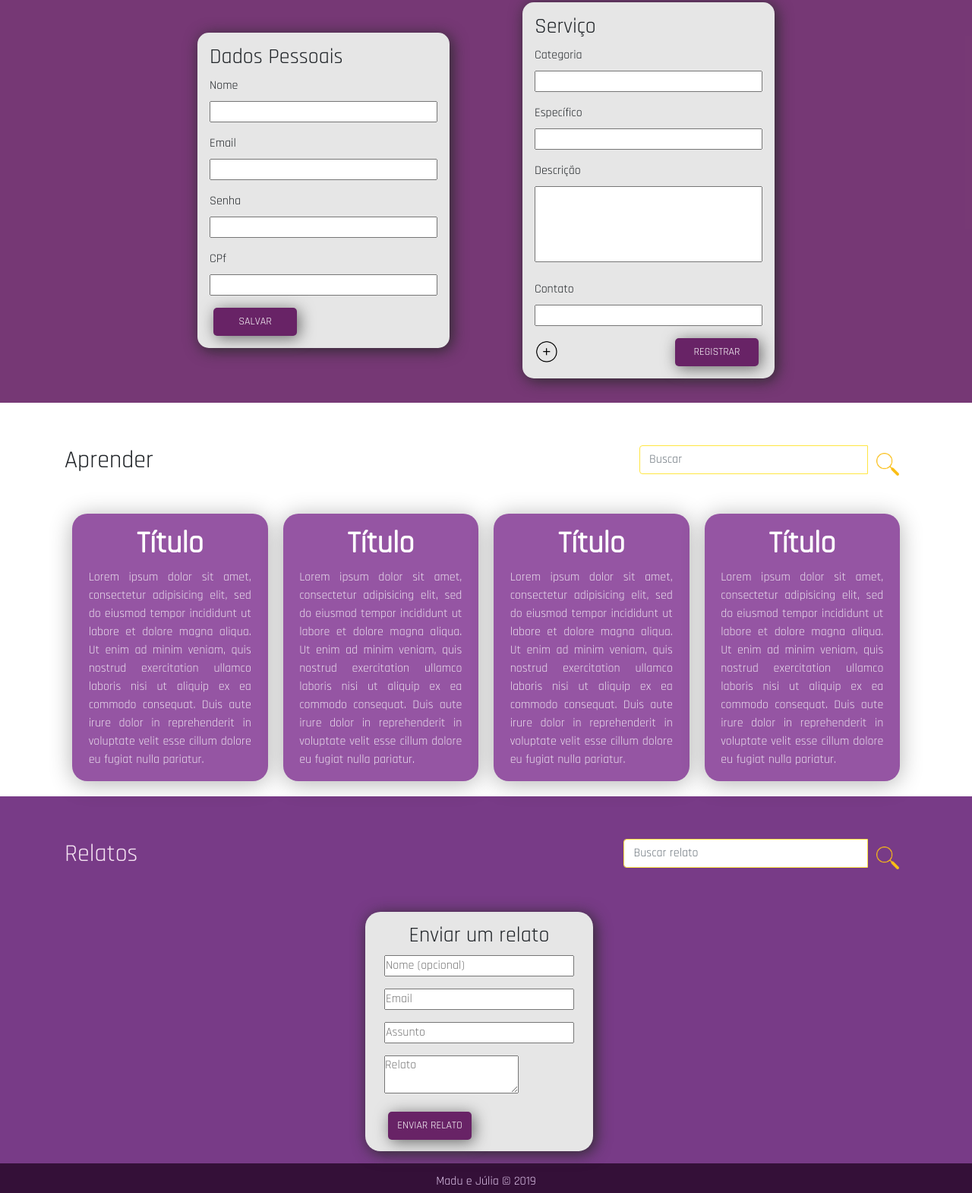
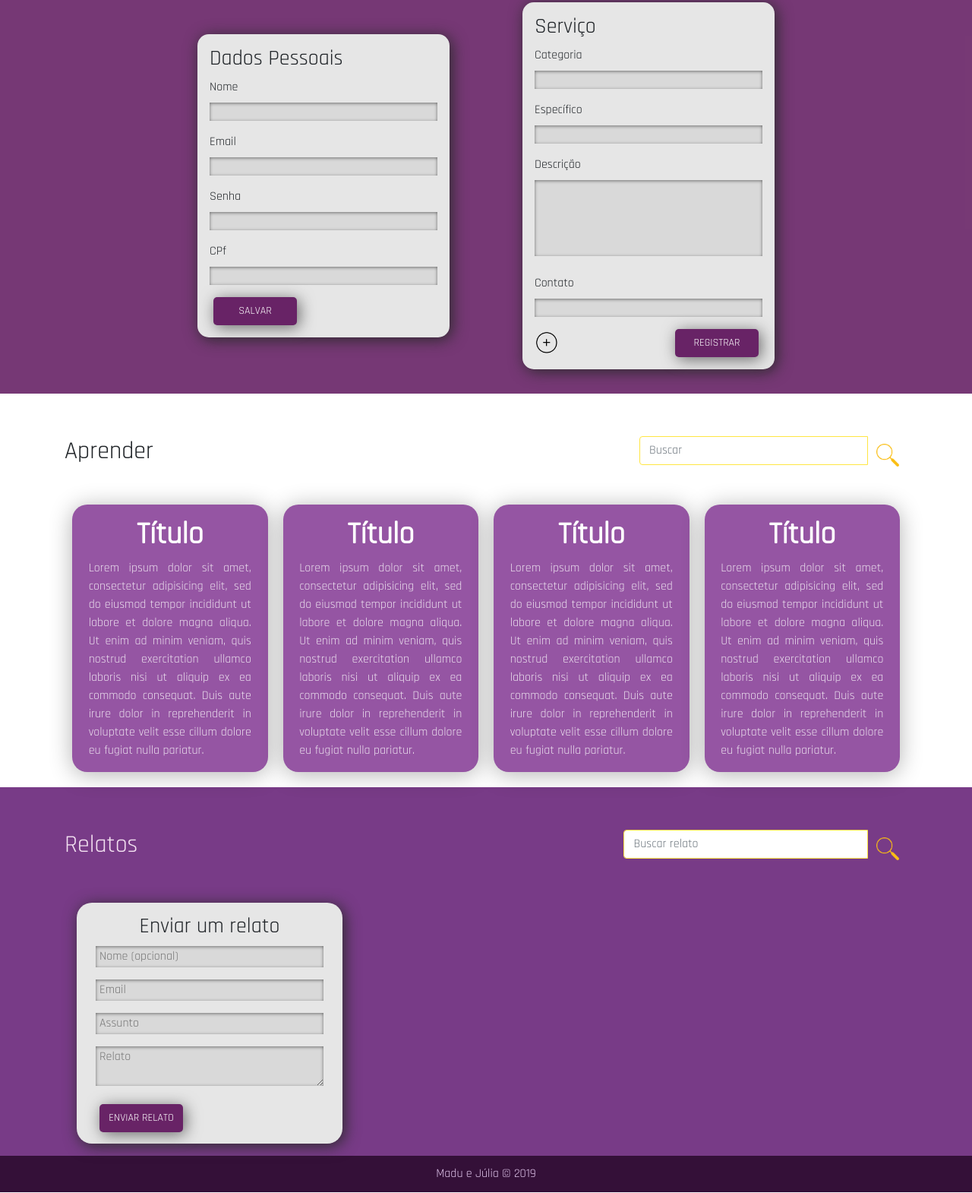
Before and after one commit to mcarbonari/Soror, a plain HTML site: page index.html in a window 1280 px wide. Shown: the part 1731-3301 px from the top of the page at 76% size. Drawn offline with nearby package versions, Linux system fonts and the light colour scheme.

Commit message:
testando box shadow?

```diff
--- a/css/estilo.css
+++ b/css/estilo.css
@@ -169,8 +169,12 @@ hr{
 	flex-direction: column;
 }
 
-.cad_servicos input, .cad_servicos textarea{
+.cad_servicos input, .cad_servicos textarea, .relatoform input, .relatoform textarea{
 	outline-style: none;
+	border-style: none;
+	width: 300px;
+	background-color: #d9d9d9;
+	box-shadow: inset rgba(0,0,0,.5) 0px 1px 4px, inset rgba(225,225,225,0.3) 0px -2px 4px -2px;
 }
 
 .pessoal,
@@ -231,10 +235,6 @@ hr{
 	margin: 0 auto;
 }
 
-.cad input{
-	width: 300px;
-}
-
 .relatar{
 	background-color: var(--lilas);
 	height: 100%;
@@ -247,7 +247,6 @@ hr{
 .relatos{
 	display: flex;
 	align-items: center;
-	justify-content: center;
 }
 
 .relatoform{
@@ -255,7 +254,7 @@ hr{
 	padding: 15px;
 	border-radius: 20px;
 	height: 100%;
-	width: 300px;
+	width: 350px;
 	display: flex;
 	align-items: center;
 	justify-content: center;
@@ -269,8 +268,8 @@ hr{
 	text-align: center;
 }
 
-.relatoform input{
-	width: 250px;
+.relatoform input, .relatoform textarea{
+	padding: 2px 5px;
 }
 
 footer{
```
